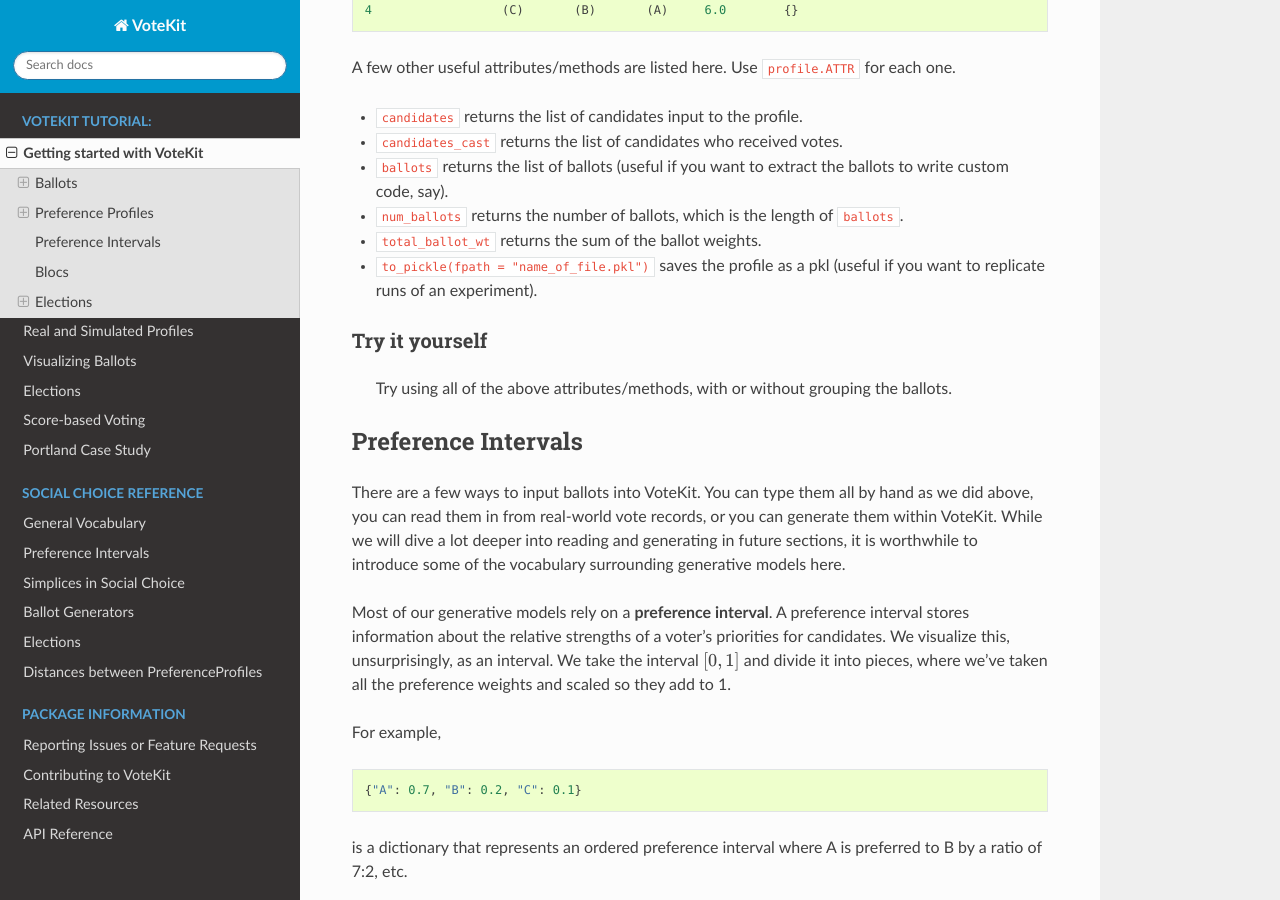
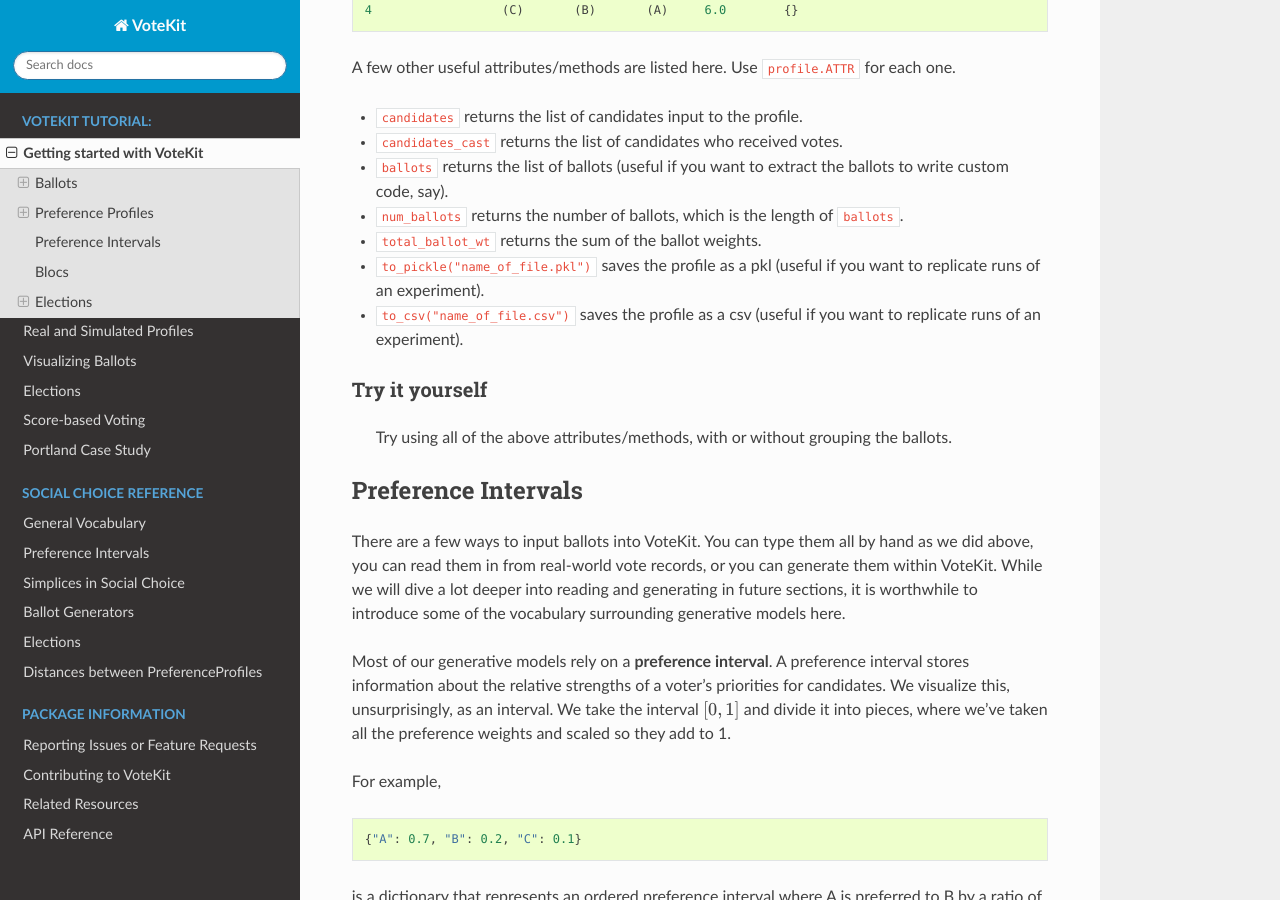
Before and after one commit to mggg/VoteKit, a Sphinx documentation site: the page built from docs/user/tutorial/1_intro.rst, in a window 1280 px wide and 900 px high, scrolled down 8069 px. Built offline with Sphinx 7.4.7 and the Read the Docs theme 3.1.0, drawn with Linux system fonts in a browser that asks for light colours.

Commit message:
add to_csv method to nb1

```diff
--- a/docs/user/tutorial/1_intro.rst
+++ b/docs/user/tutorial/1_intro.rst
@@ -606,8 +606,12 @@ A few other useful attributes/methods are listed here. Use
 
 - ``total_ballot_wt`` returns the sum of the ballot weights.
 
-- ``to_pickle(fpath = "name_of_file.pkl")`` saves the profile as a pkl
+- ``to_pickle("name_of_file.pkl")`` saves the profile as a pkl
   (useful if you want to replicate runs of an experiment).
+
+- ``to_csv("name_of_file.csv")`` saves the profile as a csv
+  (useful if you want to replicate runs of an experiment).
+
 
 **Try it yourself**
 ~~~~~~~~~~~~~~~~~~~
```
Also changed, not shown: 1 other file.
